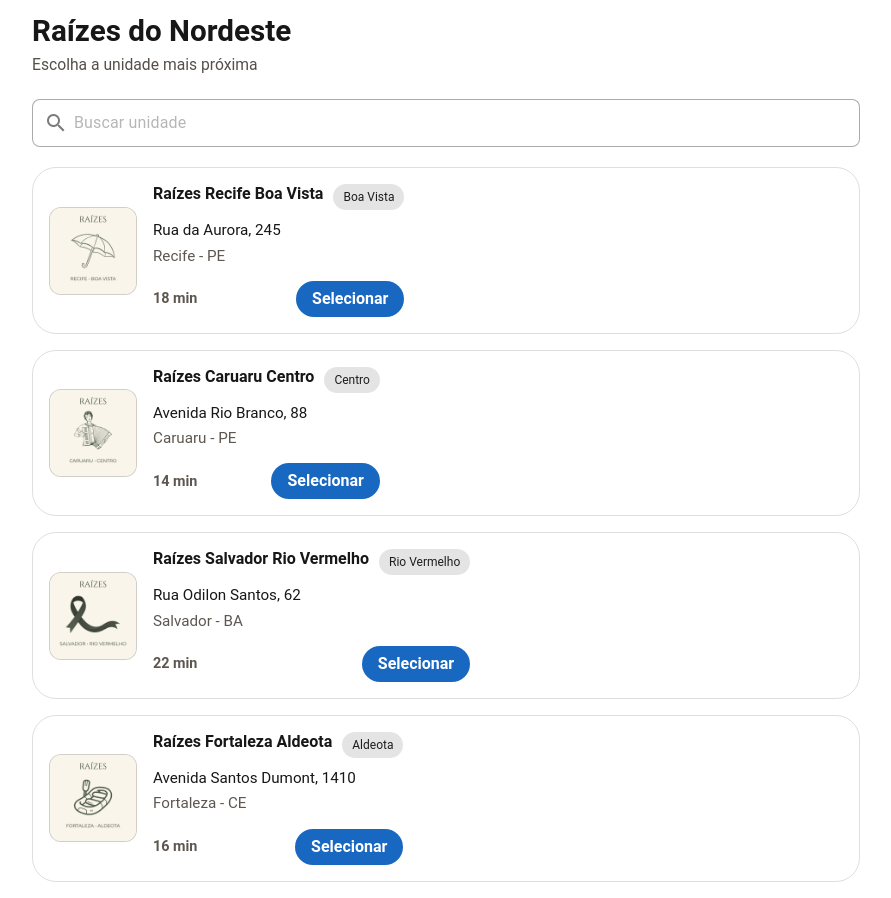
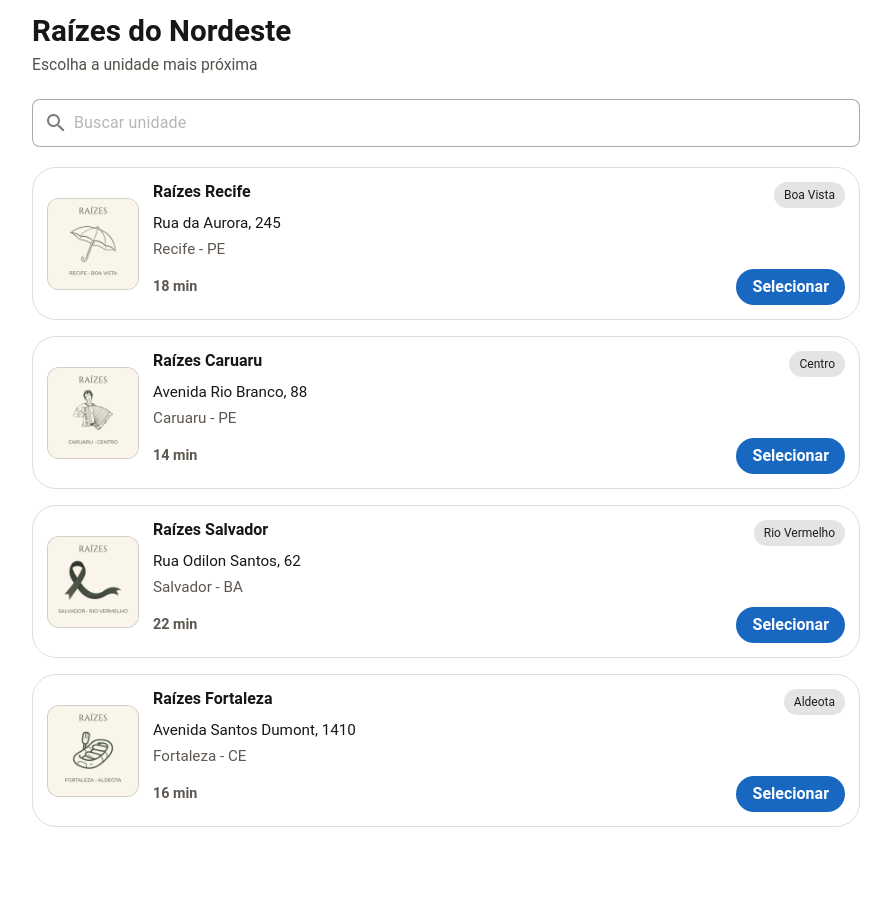
Before and after one commit to joaosimonis/raizes-do-nordeste, a Vue app in the folder raizes-do-nordeste/: page / in a window 1280 px wide. Shown: the whole page, without its empty margins (194-1085 px from the left). After the commit the page ends 843 px from the top, so only its background shows below. Built offline with nearby package versions, Linux system fonts and the light colour scheme; a small style sheet from the web is missing.

Commit message:
refactor: melhorando css e adicinando mais parâmetros ao filtro de busca de unidades

```diff
--- a/raizes-do-nordeste/src/features/units/components/UnitCard.vue
+++ b/raizes-do-nordeste/src/features/units/components/UnitCard.vue
@@ -6,17 +6,10 @@
 	>
 		<div class="unit-card__media">
 			<v-img
-				v-if="unit.image?.src"
 				:alt="unit.image.alt"
 				cover
 				:src="unit.image.src"
 				class="unit-card__image"
-			/>
-
-			<v-icon
-				v-else
-				icon="mdi-storefront-outline"
-				size="34"
 			/>
 		</div>
 
@@ -67,9 +60,9 @@ defineEmits<{
 <style scoped lang="scss">
 .unit-card {
 	display: flex;
-	gap: 16px;
+	gap: 14px;
 	align-items: center;
-	padding: 16px;
+	padding: 14px;
 	border-color: rgb(var(--color-ink-900-rgb, 25 25 25) / 0.14);
 
 	&__media {
@@ -77,8 +70,8 @@ defineEmits<{
 		flex-shrink: 0;
 		align-items: center;
 		justify-content: center;
-		width: 88px;
-		height: 88px;
+		width: 92px;
+		height: 92px;
 		overflow: hidden;
 		border: 1px solid rgb(var(--color-ink-900-rgb, 25 25 25) / 0.16);
 		border-radius: 12px;
@@ -92,7 +85,10 @@ defineEmits<{
 	}
 
 	&__content {
-		min-width: 0;
+		display: flex;
+		flex: 1;
+		flex-direction: column;
+		gap: 6px;
 	}
 
 	&__header {
@@ -100,7 +96,6 @@ defineEmits<{
 		gap: 10px;
 		align-items: flex-start;
 		justify-content: space-between;
-		margin-bottom: 10px;
 	}
 
 	&__title,
@@ -112,7 +107,7 @@ defineEmits<{
 
 	&__title {
 		font-size: 1rem;
-		line-height: 1.25;
+		line-height: 1.2;
 		font-weight: 700;
 	}
 
@@ -123,11 +118,10 @@ defineEmits<{
 	&__address,
 	&__location {
 		font-size: 0.95rem;
-		line-height: 1.4;
+		line-height: 1.28;
 	}
 
 	&__location {
-		margin-top: 4px;
 		color: var(--color-stone-500);
 	}
 
@@ -136,7 +130,7 @@ defineEmits<{
 		gap: 12px;
 		align-items: center;
 		justify-content: space-between;
-		margin-top: 14px;
+		margin-top: 4px;
 	}
 
 	&__meta {
--- a/raizes-do-nordeste/src/features/units/composables/useUnits.ts
+++ b/raizes-do-nordeste/src/features/units/composables/useUnits.ts
@@ -14,7 +14,13 @@ export function useUnits() {
 			return units.value;
 		}
 
-		return units.value.filter((unit) => unit.name.toLowerCase().includes(query));
+		return units.value.filter((unit) => {
+			const searchTarget = [unit.name, unit.address, unit.neighborhood, unit.city, unit.state]
+				.join(" ")
+				.toLowerCase();
+
+			return searchTarget.includes(query);
+		});
 	});
 
 	return {
--- a/raizes-do-nordeste/src/features/units/mocks/units.mock.ts
+++ b/raizes-do-nordeste/src/features/units/mocks/units.mock.ts
@@ -7,7 +7,7 @@ import unidadeSalvadorImage from "@/assets/images/units/unidade-salvador.png";
 export const mockUnits: Unit[] = [
 	{
 		id: "unit-recife-boa-vista",
-		name: "Raízes Recife Boa Vista",
+		name: "Raízes Recife",
 		image: {
 			src: unidadeRecifeImage,
 			alt: "Fachada da unidade Raízes Recife Boa Vista",
@@ -24,7 +24,7 @@ export const mockUnits: Unit[] = [
 	},
 	{
 		id: "unit-caruaru-centro",
-		name: "Raízes Caruaru Centro",
+		name: "Raízes Caruaru",
 		image: {
 			src: unidadeCaruaruImage,
 			alt: "Fachada da unidade Raízes Caruaru Centro",
@@ -41,7 +41,7 @@ export const mockUnits: Unit[] = [
 	},
 	{
 		id: "unit-salvador-rio-vermelho",
-		name: "Raízes Salvador Rio Vermelho",
+		name: "Raízes Salvador",
 		image: {
 			src: unidadeSalvadorImage,
 			alt: "Fachada da unidade Raízes Salvador Rio Vermelho",
@@ -58,7 +58,7 @@ export const mockUnits: Unit[] = [
 	},
 	{
 		id: "unit-fortaleza-aldeota",
-		name: "Raízes Fortaleza Aldeota",
+		name: "Raízes Fortaleza",
 		image: {
 			src: unidadeFortalezaImage,
 			alt: "Fachada da unidade Raízes Fortaleza Aldeota",
```
